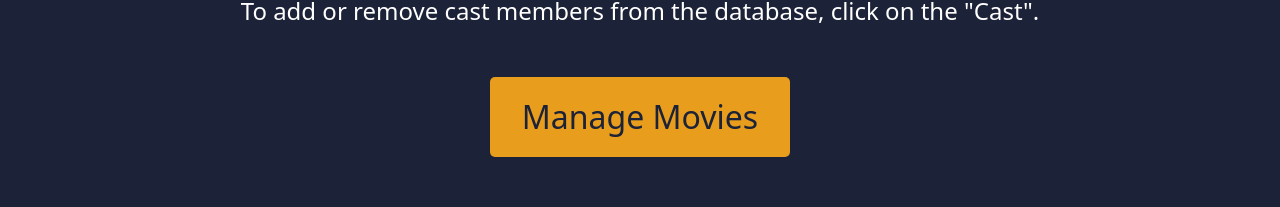
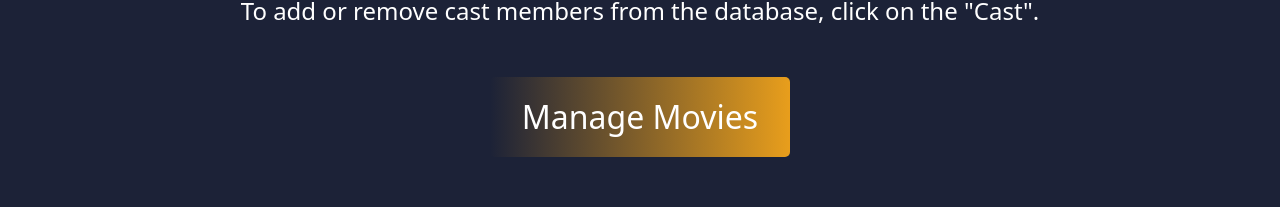
Before and after one commit to thinesan29/BNTA_Capstone_GroupProject, a React (Create React App) app in the folder client/: page /Admin in a window 1280 px wide. Shown: the part 555-762 px from the top of the page. Built offline with nearby package versions, Linux system fonts and the light colour scheme.

Commit message:
added linear gradient from code experiemented earlier

```diff
--- a/client/src/App.css
+++ b/client/src/App.css
@@ -153,12 +153,17 @@ a:hover{
   margin: 1rem 0;
 }
 
+.admin-link-container {
+  display: flex;
+  justify-content: center;
+  gap: 2rem;
+}
+
 .admin-link {
   font-size: 2rem;
   padding: 1rem 2rem;
-  margin: 2rem;
-  background-color: #e89e1c;
-  color: #1c2237;
+  background: linear-gradient(to right, #1c2237, #e89e1c);
+  color: white;
   border-radius: 5px;
   text-decoration: none;
   transition: all 0.3s ease;
@@ -166,8 +171,7 @@ a:hover{
 
 .admin-link:hover {
   box-shadow: 0 0 10px 2px #e89e1c;
-  background-color: #ffd700;
-  color: #1c2237;
+  background: linear-gradient(to right, #1c2237, #ffd700);
 }
 
 .admin-link:hover::before {
```
